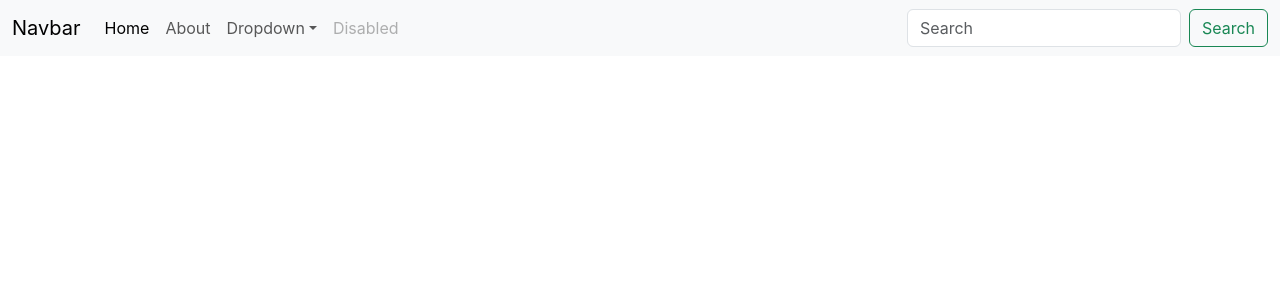
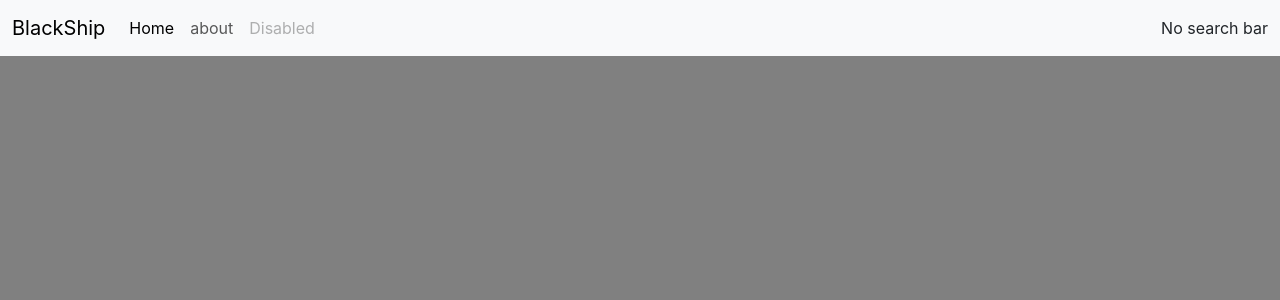
Before and after one commit to Shoaib-Navi/REACT-BY-JC-SIR, a React (Create React App) app in the folder my-app/: page / in a window 1280 px wide. Shown: the top 300 px of the page. Built offline with nearby package versions, Linux system fonts and the light colour scheme.

Commit message:
use of props in component tag using props and starting of text form

```diff
--- a/my-app/src/App.js
+++ b/my-app/src/App.js
@@ -4,7 +4,9 @@ import Header from './MyComponents/Header';
 
 function App() {
   return (
-    <Header/>
+    <Header name="BlackShip" about="about" title="TextUtils" aboutText="AboutTextUtils" searchBar={false} />  //by giving searchBar=true/false you can show or hide search bar
+
+
   );
 }
 
--- a/my-app/src/MyComponents/Header.js
+++ b/my-app/src/MyComponents/Header.js
@@ -1,11 +1,11 @@
 //rfc for creating component----
 import React from 'react'
 
-export default function Header() {
+export default function Header(props) {
   return (
     <nav className="navbar navbar-expand-lg bg-body-tertiary">
   <div className="container-fluid">
-    <a className="navbar-brand" href="#">Navbar</a>
+    <a className="navbar-brand bold" href="#">{props.name}</a>
     <button className="navbar-toggler" type="button" data-bs-toggle="collapse" data-bs-target="#navbarSupportedContent" aria-controls="navbarSupportedContent" aria-expanded="false" aria-label="Toggle navigation">
       <span className="navbar-toggler-icon"></span>
     </button>
@@ -15,27 +15,17 @@ export default function Header() {
           <a className="nav-link active" aria-current="page" href="#">Home</a>
         </li>
         <li className="nav-item">
-          <a className="nav-link" href="#">About</a>
+          <a className="nav-link" href="#">{props.about}</a>
         </li>
-        <li className="nav-item dropdown">
-          <a className="nav-link dropdown-toggle" href="#" role="button" data-bs-toggle="dropdown" aria-expanded="false">
-            Dropdown
-          </a>
-          <ul className="dropdown-menu">
-            <li><a className="dropdown-item" href="#">Action</a></li>
-            <li><a className="dropdown-item" href="#">Another action</a></li>
-            <li><hr className="dropdown-divider"/></li>
-            <li><a className="dropdown-item" href="#">Something else here</a></li>
-          </ul>
-        </li>
+
         <li className="nav-item">
           <a className="nav-link disabled" aria-disabled="true">Disabled</a>
         </li>
       </ul>
-      <form className="d-flex" role="search">
+      {props.searchBar?<form className="d-flex" role="search">
         <input className="form-control me-2" type="search" placeholder="Search" aria-label="Search"/>
         <button className="btn btn-outline-success" type="submit">Search</button>
-      </form>
+      </form>:"No search bar"}
     </div>
   </div>
 </nav>
--- a/my-app/src/index.css
+++ b/my-app/src/index.css
@@ -1,5 +1,6 @@
 body {
   margin: 0;
+  background-color: gray;
   font-family: -apple-system, BlinkMacSystemFont, 'Segoe UI', 'Roboto', 'Oxygen',
     'Ubuntu', 'Cantarell', 'Fira Sans', 'Droid Sans', 'Helvetica Neue',
     sans-serif;
```
Also changed, not shown: my-app/src/MyComponents/TextForm.js (added, +15 -0 lines).
